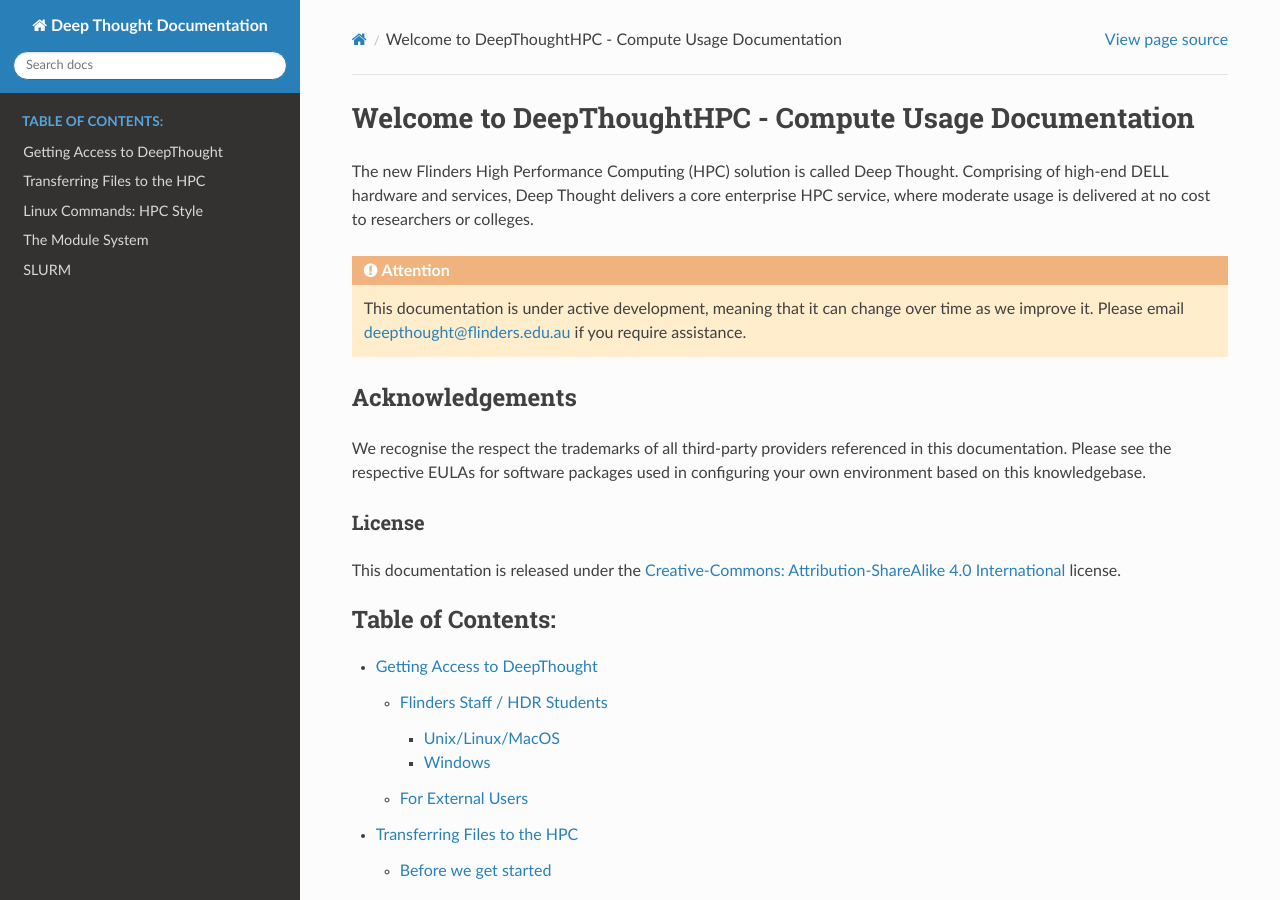
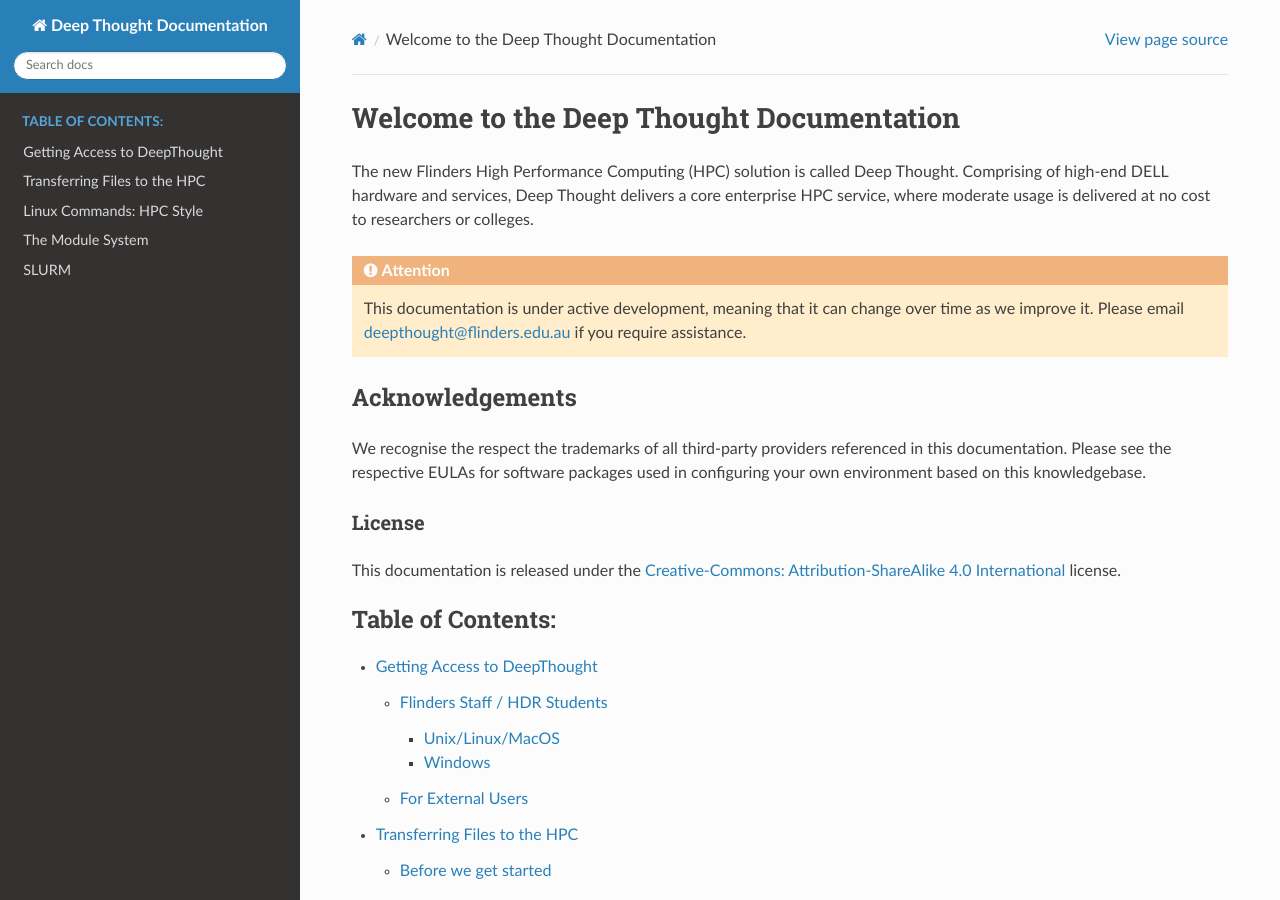
Before and after one commit to flindersuni/DeepThoughtHPC-docs, a Sphinx documentation site: the page built from docs/source/index.rst, in a window 1280 px wide and 900 px high. Built offline with Sphinx 7.4.7 and the Read the Docs theme 2.0.0, drawn with Linux system fonts in a browser that asks for light colours.

Commit message:
Update index.rst
Updating title to simplify

```diff
--- a/docs/source/index.rst
+++ b/docs/source/index.rst
@@ -3,8 +3,8 @@
    You can adapt this file completely to your liking, but it should at least
    contain the root `toctree` directive.
 
-Welcome to DeepThoughtHPC - Compute Usage Documentation
-=======================================================
+Welcome to the Deep Thought Documentation
+=========================================
 
 The new Flinders High Performance Computing (HPC) solution is called Deep Thought.  Comprising of high-end DELL hardware and services, Deep Thought delivers a core enterprise HPC service, where moderate usage is delivered at no cost to researchers or colleges.
 
```
